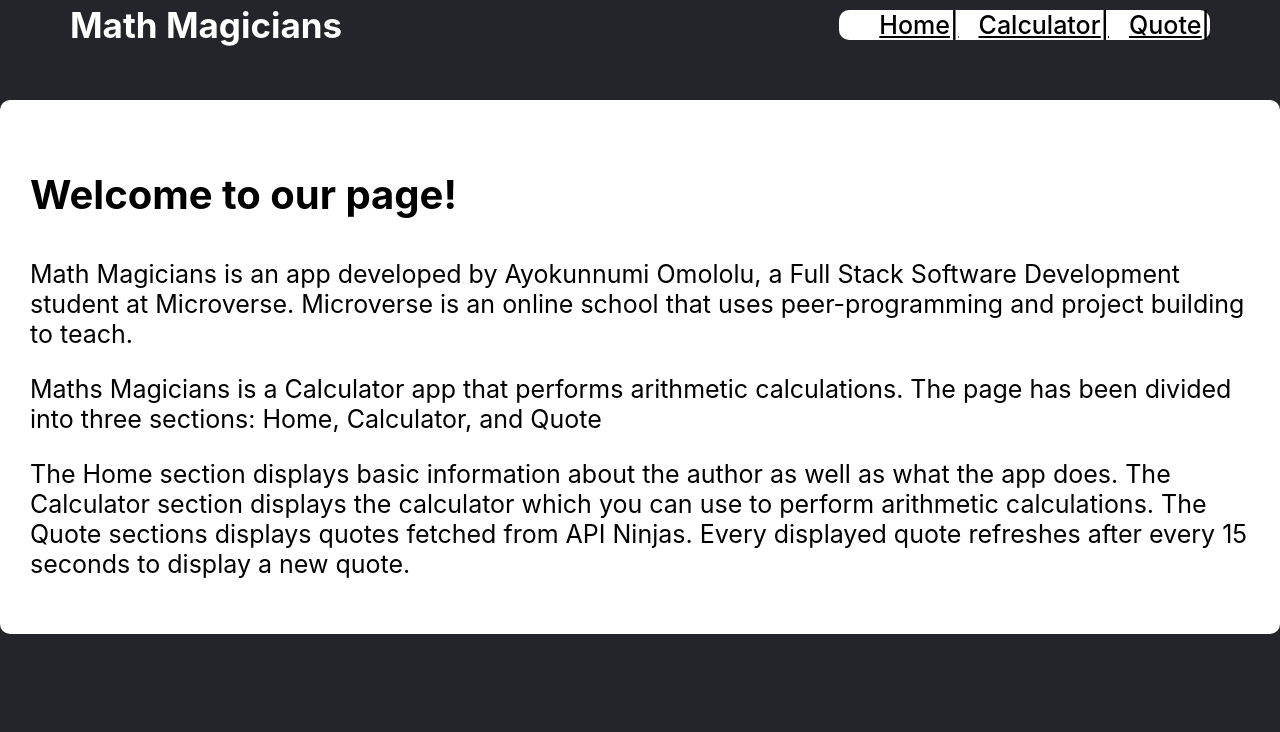
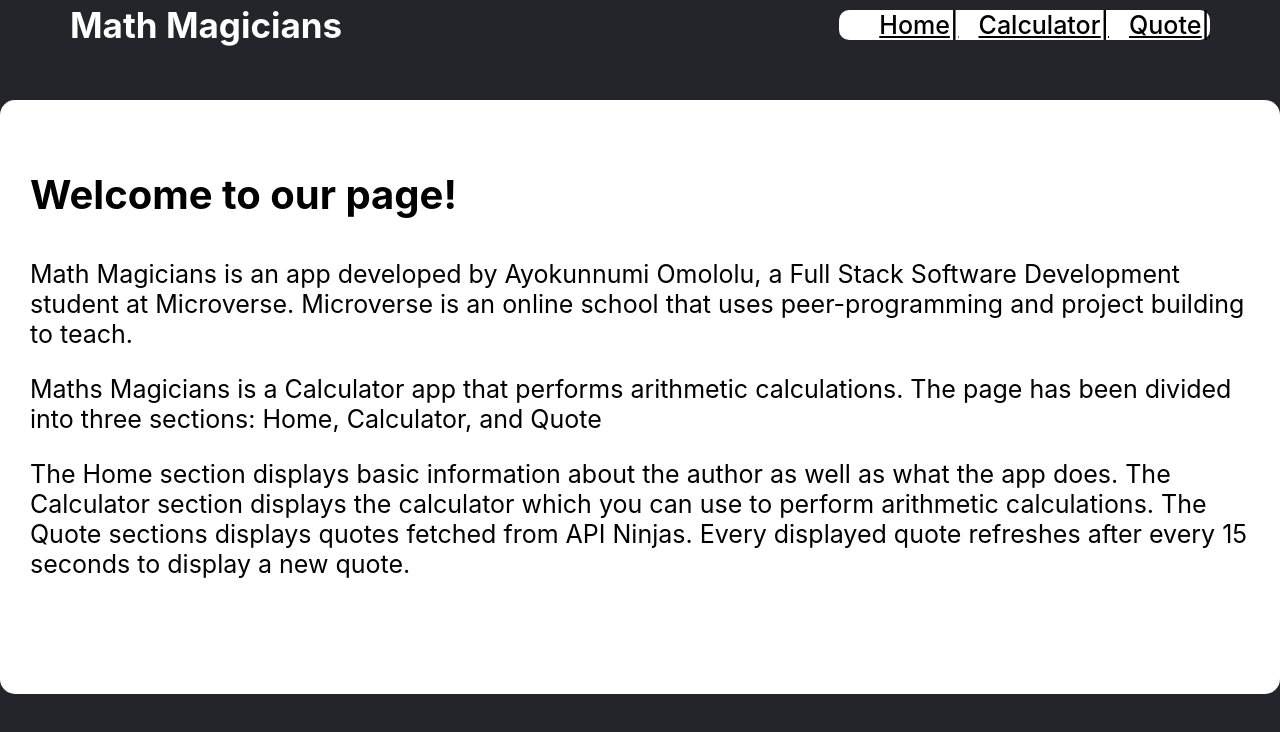
Before and after one commit to Ayokunnumi1/Math-Magician, a React (Create React App) app: page / in a window 1280 px wide. Shown: the top 732 px of the page. Built offline with nearby package versions, Linux system fonts and the light colour scheme.

Commit message:
Make website responsive

```diff
--- a/src/modules/Home.css
+++ b/src/modules/Home.css
@@ -2,7 +2,9 @@
   background-color: #fff;
   color: black;
   padding: 30px;
-  border-radius: 10px;
+  border-radius: 15px;
+  overflow-y: scroll;
+  height: 100vh;
 }
 
 h3 {
@@ -19,4 +21,9 @@ h3 {
   .home-text {
     font-size: 25px;
   }
+
+  .home-section {
+    overflow: hidden;
+    height: 100%;
+  }
 }
--- a/src/modules/Navbar.css
+++ b/src/modules/Navbar.css
@@ -15,14 +15,13 @@
   align-items: center;
   gap: 3px;
   border-radius: 10px;
-  background-color: #fff;
 }
 
 .navbar-links {
-  color: black;
   font-weight: 500;
   font-size: 20px;
   display: flex;
+  color: #fff;
 }
 
 .navbar-links::after {
@@ -47,14 +46,17 @@ h1 {
     align-items: center;
     margin-right: 70px;
     gap: 20px;
+    background-color: #fff;
   }
 
   .navbar-links {
     font-size: 25px;
+    color: black;
   }
 
   h1 {
     margin-left: 70px;
     font-size: 35px;
   }
+
 }
--- a/src/modules/quote.css
+++ b/src/modules/quote.css
@@ -3,6 +3,8 @@
   background-color: #fff;
   padding: 10px;
   font-size: 30px;
+  overflow: scroll;
+  height: 100vh;
 }
 
 .quote-author {
@@ -25,3 +27,9 @@
 h2 {
   color: black;
 }
+
+@media screen and (min-width: 600px) {
+  .quote-container {
+    overflow: hidden;
+  }
+}
```
